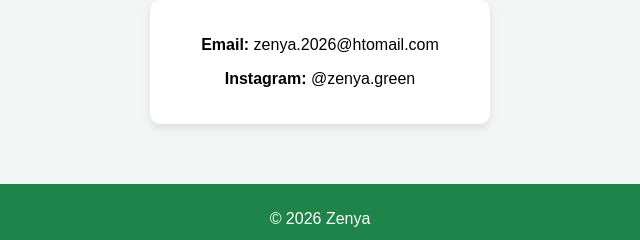
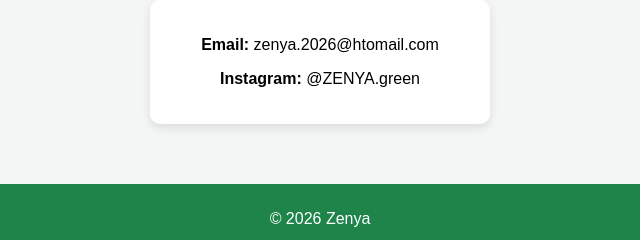
Before and after one commit to camilacedillopest-spec/zenya-web, a plain HTML site: page contacto.html in a window 1280 px wide. Shown: the part 318-558 px from the top of the page, 320-960 px from the left. Drawn offline with Linux system fonts and the light colour scheme.

Commit message:
Update contacto.html

```diff
--- a/contacto.html
+++ b/contacto.html
@@ -31,7 +31,7 @@
 
     <div class="contact-box">
         <p><strong>Email:</strong> zenya.2026@htomail.com</p>
-        <p><strong>Instagram:</strong> @zenya.green</p>
+        <p><strong>Instagram:</strong> @ZENYA.green</p>
     </div>
 
 </section>
```
